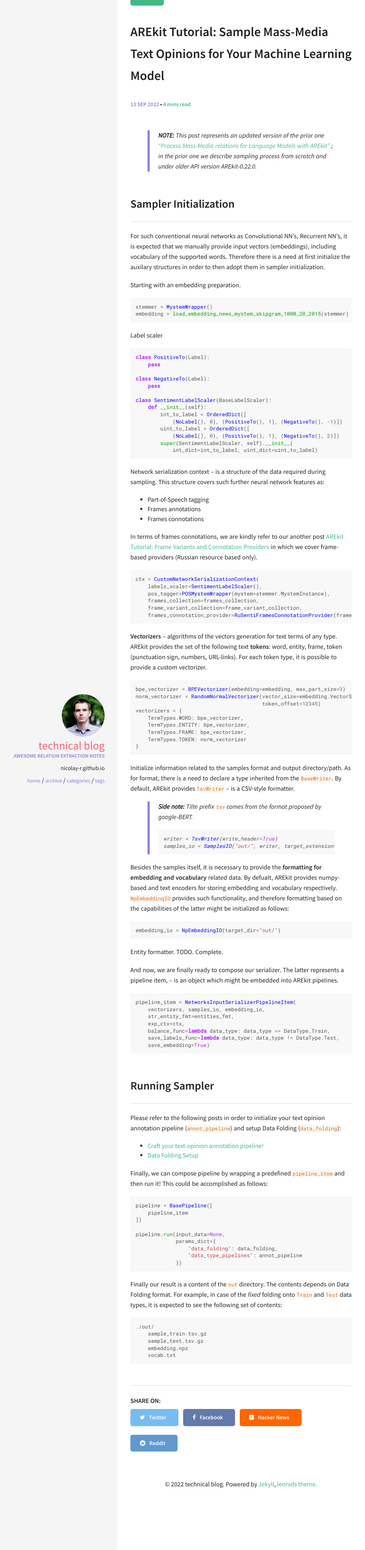
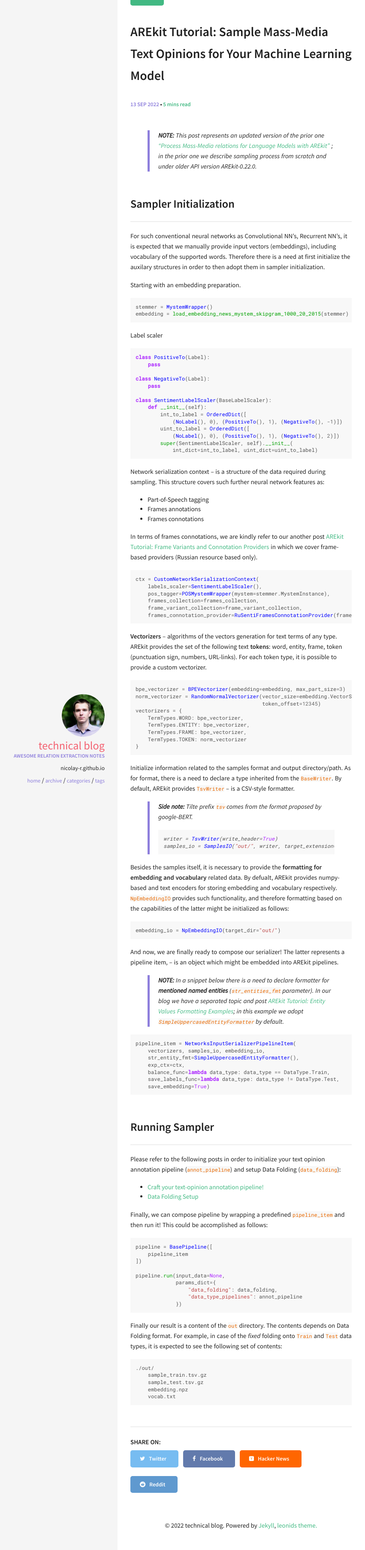
Before and after one commit to nicolay-r/blog, a Jekyll site: the page built from _posts/2022-09-13-arekit-sampling-networks.md, in a window 1280 px wide. Shown: the part 77-3682 px from the top of the page at 43% size, without its empty margins (46-897 px from the left). Built offline with Jekyll 4.4.1, drawn with Linux system fonts in a browser that asks for light colours.

Commit message:
Refering to another post. Clarification

````diff
--- a/_posts/2022-09-13-arekit-sampling-networks.md
+++ b/_posts/2022-09-13-arekit-sampling-networks.md
@@ -96,15 +96,20 @@ might be initialized as follows:
 embedding_io = NpEmbeddingIO(target_dir="out/")
 ```
 
-Entity formatter.  TODO. Complete.
 
-And now, we are finally ready to compose our serializer.
+And now, we are finally ready to compose our serializer!
 The latter represents a pipeline item, -- is an object which might be embedded into AREkit pipelines.
+
+> **NOTE:** In a snippet below there is a need to declare formatter for **mentioned named entities**
+(`str_entities_fmt` parameter).
+In our blog we have a separated topic and post
+[AREkit Tutorial: Entity Values Formatting Examples](https://nicolay-r.github.io/blog/articles/2022-09/arekit-sampling-networks);
+in this example we adopt `SimpleUppercasedEntityFormatter` by default.
 
 ```python
 pipeline_item = NetworksInputSerializerPipelineItem(
     vectorizers, samples_io, embedding_io,
-    str_entity_fmt=entities_fmt,
+    str_entity_fmt=SimpleUppercasedEntityFormatter(),
     exp_ctx=ctx,
     balance_func=lambda data_type: data_type == DataType.Train,
     save_labels_func=lambda data_type: data_type != DataType.Test,
````
Also changed, not shown: _posts/2022-09-20-arekit-entity-formatters-examples.md (+3 -3 lines).
